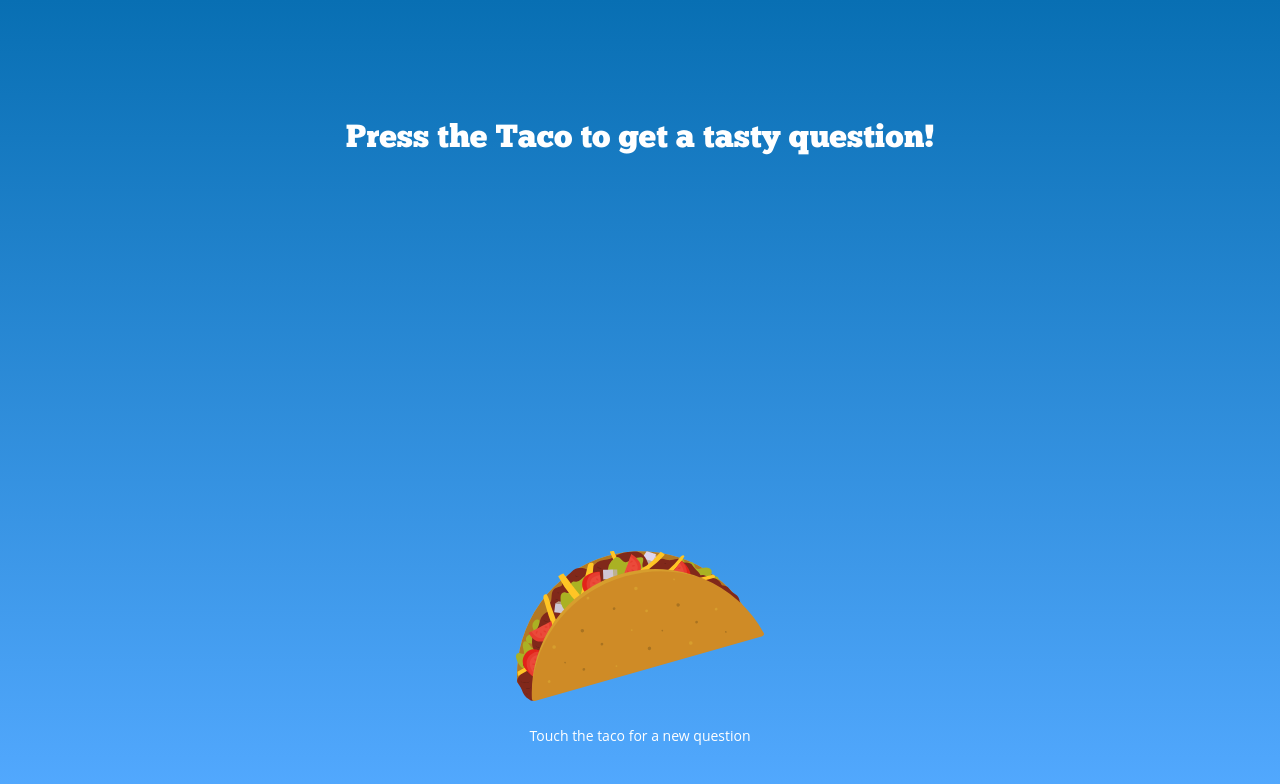
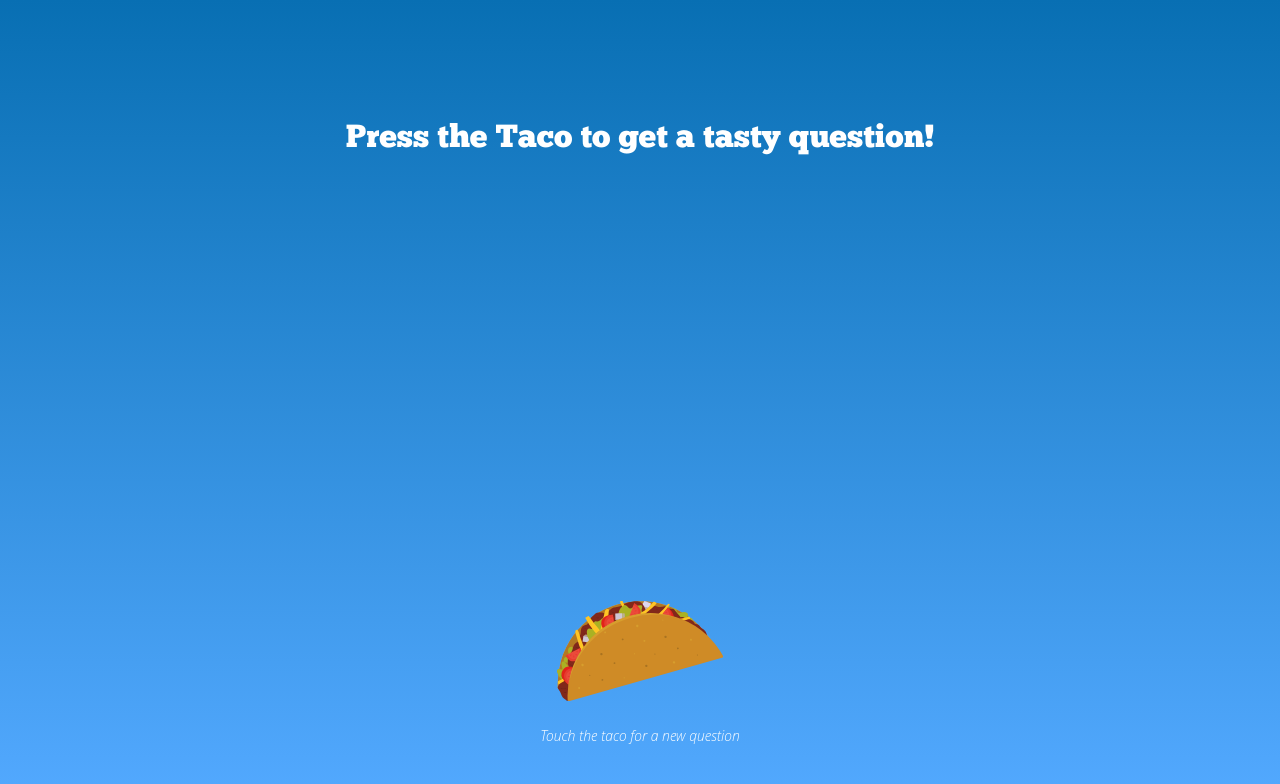
Before and after one commit to IndySpaan/Tacotacoburrito, a React (Create React App) app: page / in a window 1280 px wide. Shown: the top 784 px of the page. Built offline with nearby package versions, Linux system fonts and the light colour scheme.

Commit message:
Last adjustments :D

```diff
--- a/src/App.css
+++ b/src/App.css
@@ -45,7 +45,7 @@ html {
 }
 
 .App-logo {
-  height: 150px;
+  height: 100px;
 }
 
 .App-header {
@@ -105,9 +105,9 @@ html {
 p {
   font-family: "Open Sans";
   font-size: 14px;
-  font-style: italic thin;
+  font-style: italic;
   font-variant: normal;
-  font-weight: 400;
+  font-weight: 100;
   line-height: 20px;
 }
 
--- a/src/App.js
+++ b/src/App.js
@@ -73,7 +73,6 @@ class App extends Component {
             <img src={taco} onClick={this.onButtonClick} className="App-logo" alt="logo" />
             <p>Touch the taco for a new question</p>
           </div>
-
         </div>
       </div>
     );
```
